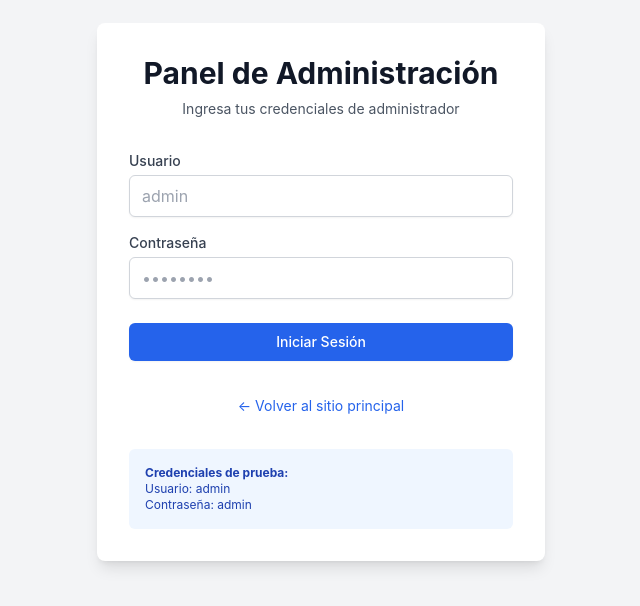
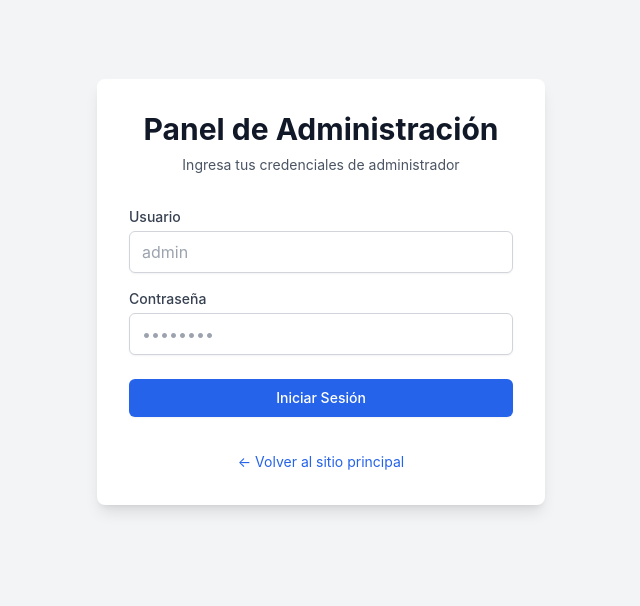
Before and after one commit to enzitoan/photos-market, a Vue app in the folder src/frontend/: page /admin/login in a window 1280 px wide. Shown: the part 108-714 px from the top of the page, without its empty margins (319-959 px from the left). Built offline with nearby package versions, Linux system fonts and the light colour scheme.

Commit message:
refactor: Remove test credentials display from AdminLoginView

```diff
--- a/src/frontend/src/views/admin/AdminLoginView.vue
+++ b/src/frontend/src/views/admin/AdminLoginView.vue
@@ -57,14 +57,6 @@
           ← Volver al sitio principal
         </router-link>
       </div>
-
-      <div class="mt-4 p-4 bg-blue-50 rounded-md">
-        <p class="text-xs text-blue-800">
-          <strong>Credenciales de prueba:</strong><br>
-          Usuario: admin<br>
-          Contraseña: admin
-        </p>
-      </div>
     </div>
   </div>
 </template>
```
